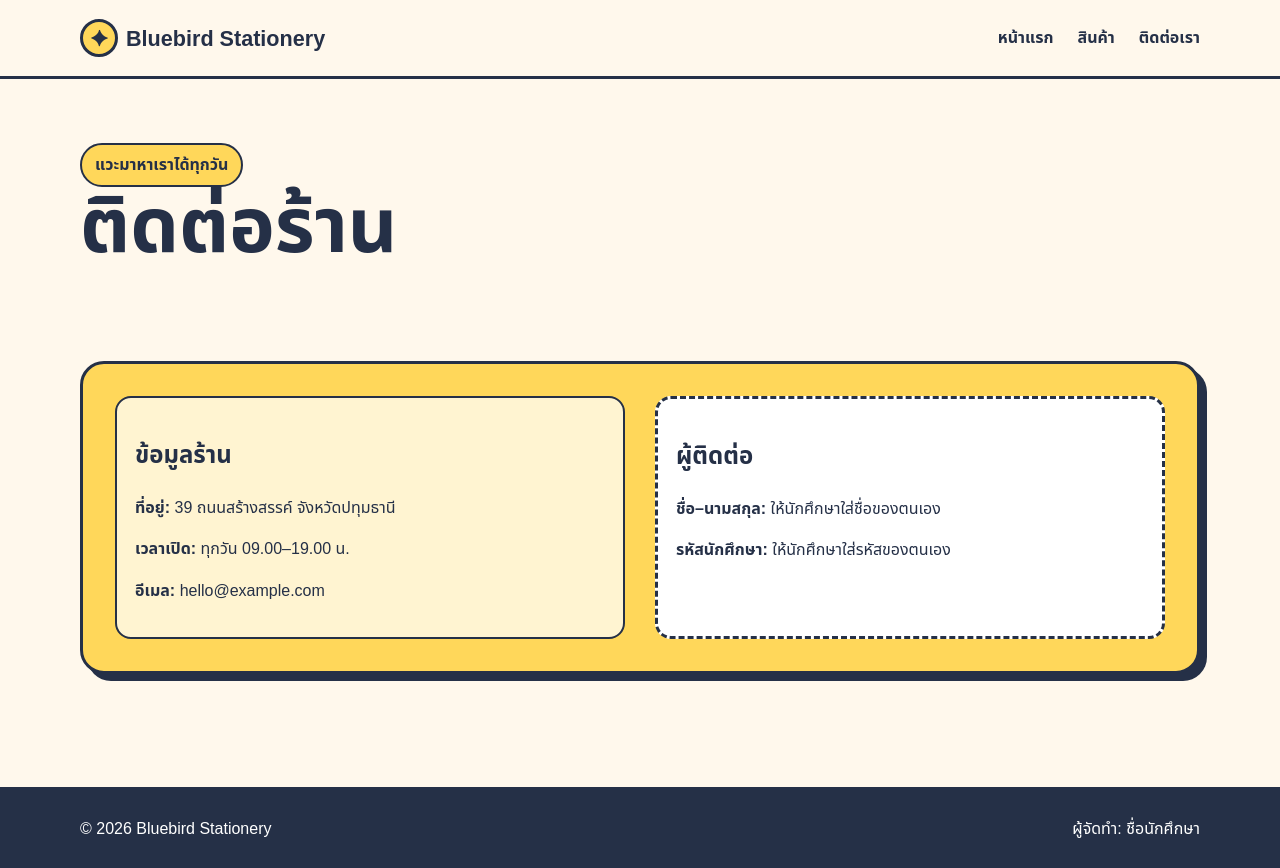
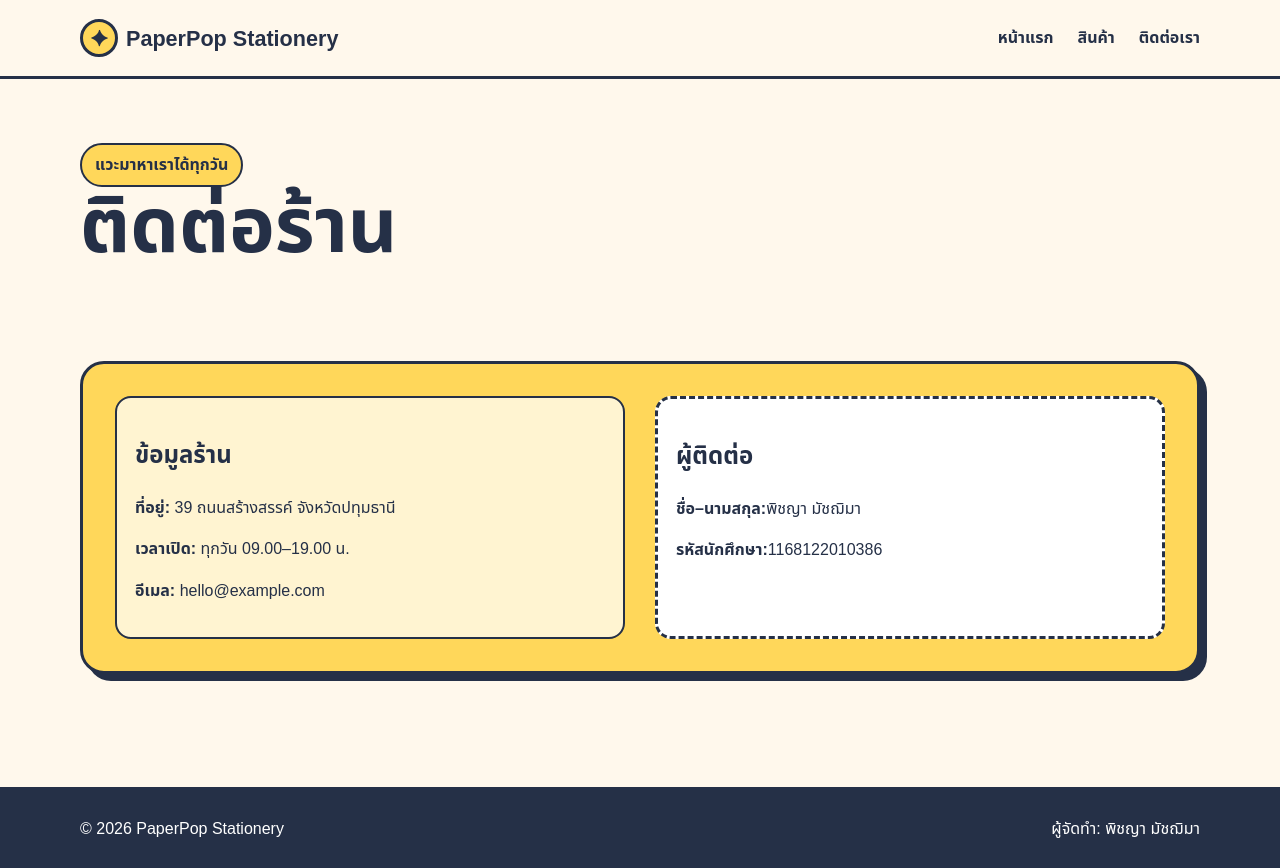
Before and after one commit to yayhaaaa007/web-exam-116812201038-6, a plain HTML site: page contact.html in a window 1280 px wide. Drawn offline with Linux system fonts and the light colour scheme.

Commit message:
Update contact.html

```diff
--- a/contact.html
+++ b/contact.html
@@ -1,8 +1,8 @@
 <!doctype html>
-<html lang="th">
-<head><meta charset="utf-8"><meta name="viewport" content="width=device-width,initial-scale=1"><title>ติดต่อ | Bluebird Stationery</title><link rel="stylesheet" href="assets/style.css"></head>
+<html lang="th"><head><meta charset="utf-8"><meta name="viewport" content="width=device-width,initial-scale=1"><title>ติดต่อ | PaperPop Stationery</title><link rel="stylesheet" href="assets/style.css"></head>
 <body>
-<header class="site-header"><nav class="nav container"><a class="brand" href="home.html"><span class="brand-mark">✦</span>Bluebird Stationery</a><div class="nav-links"><a href="home.html">หน้าแรก</a><a href="shop.html">สินค้า</a><a href="contacts.html">ติดต่อเรา</a></div></nav></header>
-<main><section class="page-head"><div class="container"><span class="eyebrow">แวะมาหาเราได้ทุกวัน</span><h1>ติดต่อร้าน</h1></div></section><section class="section"><div class="container contact-box"><section><h2>ข้อมูลร้าน</h2><p><strong>ที่อยู่:</strong> 39 ถนนสร้างสรรค์ จังหวัดปทุมธานี</p><p><strong>เวลาเปิด:</strong> ทุกวัน 09.00–19.00 น.</p><p><strong>อีเมล:</strong> hello@example.com</p></section><section class="student-placeholder"><h2>ผู้ติดต่อ</h2><p><strong>ชื่อ–นามสกุล:</strong> ให้นักศึกษาใส่ชื่อของตนเอง</p><p><strong>รหัสนักศึกษา:</strong> ให้นักศึกษาใส่รหัสของตนเอง</p></section></div></section></main>
-<footer class="site-footer"><div class="container footer-row"><p>© 2026 Bluebird Stationery</p><p>ผู้จัดทำ: ชื่อนักศึกษา</p></div></footer>
+<header class="site-header"><nav class="nav container"><a class="brand" href="home.html"><span class="brand-mark">✦</span>PaperPop Stationery</a><div class="nav-links"><a href="home.html">หน้าแรก</a><a href="shop.html">สินค้า</a><a href="contacts.html">ติดต่อเรา</a></div></nav></header>
+<main><section class="page-head"><div class="container"><span class="eyebrow">แวะมาหาเราได้ทุกวัน</span><h1>ติดต่อร้าน</h1></div></section><section class="section"><div class="container contact-box"><section><h2>ข้อมูลร้าน</h2><p><strong>ที่อยู่:</strong> 39 ถนนสร้างสรรค์ จังหวัดปทุมธานี</p><p><strong>เวลาเปิด:</strong> ทุกวัน 09.00–19.00 น.</p><p><strong>อีเมล:</strong> hello@example.com</p></section><section class="student-placeholder"><h2>ผู้ติดต่อ</h2><p><strong>ชื่อ–นามสกุล:</strong>พิชญา มัชฌิมา</p><p><strong>รหัสนักศึกษา:</strong>1168122010386</p></section></div></section></main>
+<footer class="site-footer"><div class="container footer-row"><p>© 2026 PaperPop Stationery</p><p>ผู้จัดทำ: พิชญา มัชฌิมา</p></div></footer>
+
 </body></html>
```
